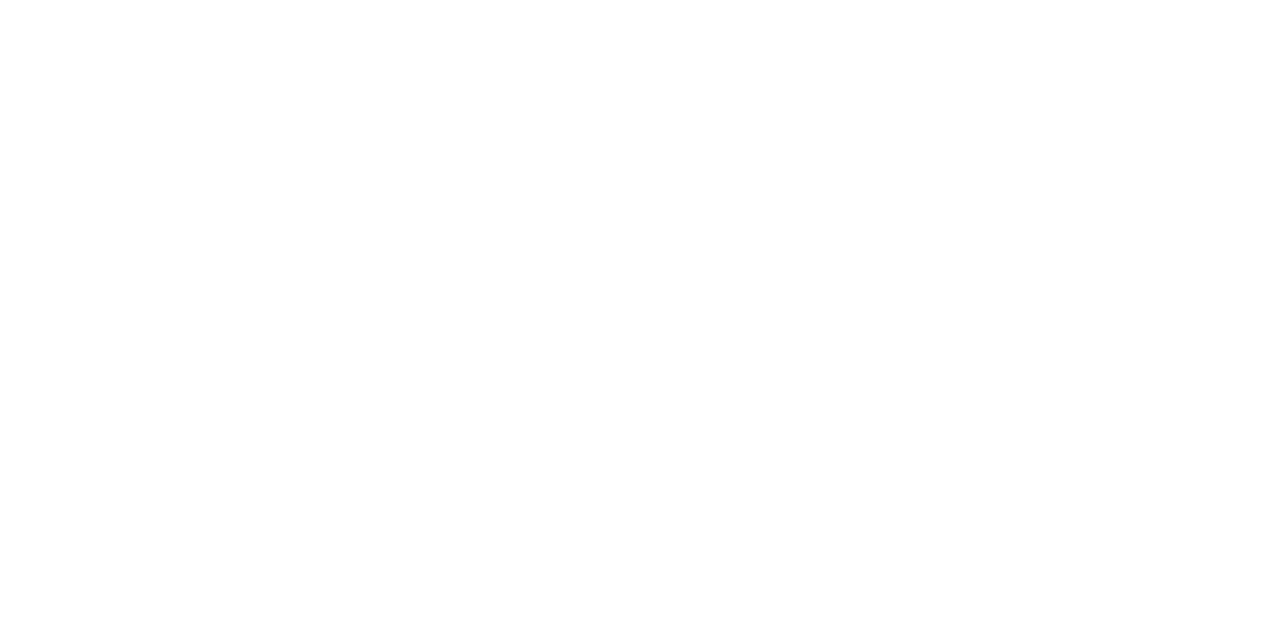
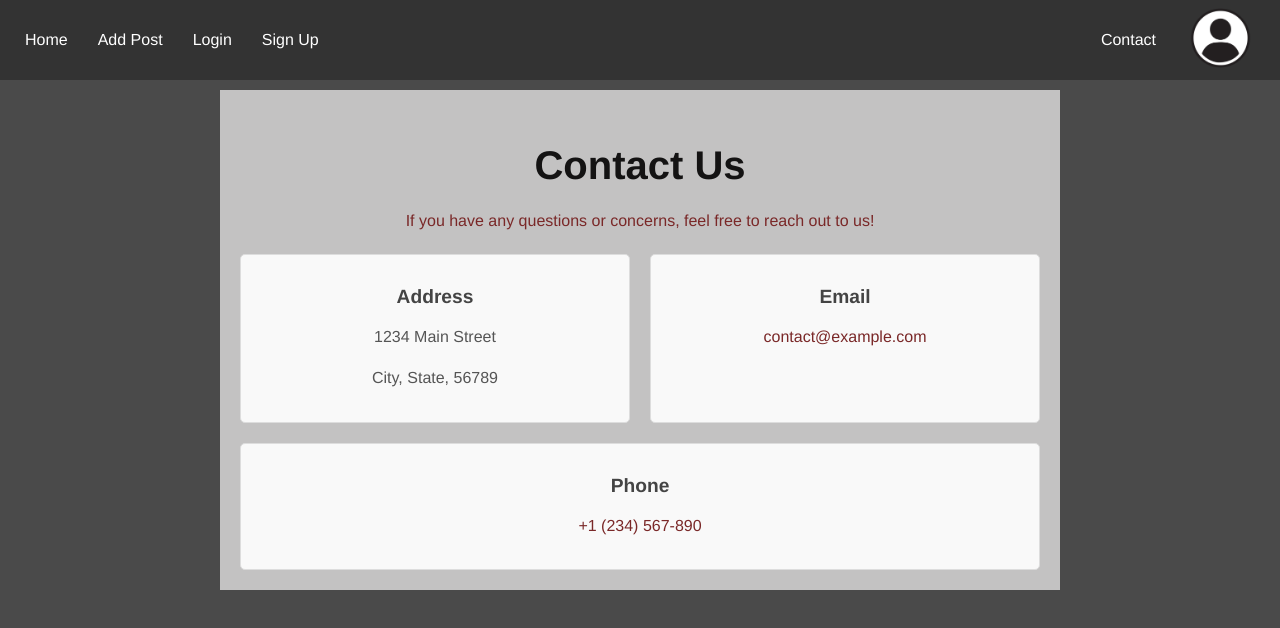
Before and after one commit to Voronkov2004/WebDev_Team_AR, a Vue app: page /#/contact in a window 1280 px wide. Before the commit this address had no page. Shown: the top 628 px of the page. Built offline with nearby package versions, Linux system fonts and the light colour scheme.

Commit message:
Added server logic to implement logging in and signing up; added sign up page; added logic to connect to the database

```diff
--- /dev/null
+++ b/src/components/ContactComp.vue
@@ -0,0 +1,88 @@
+<template>
+    <section class="contact-us">
+      <h1>Contact Us</h1>
+      <p>If you have any questions or concerns, feel free to reach out to us!</p>
+      <div class="contact-info">
+        <div class="info-item">
+          <h2>Address</h2>
+          <p>1234 Main Street</p>
+          <p>City, State, 56789</p>
+        </div>
+        <div class="info-item">
+          <h2>Email</h2>
+          <p><a href="mailto:contact@example.com">contact@example.com</a></p>
+        </div>
+        <div class="info-item">
+          <h2>Phone</h2>
+          <p><a href="tel:+1234567890">+1 (234) 567-890</a></p>
+        </div>
+      </div>
+    </section>
+  </template>
+
+  <script>
+  export default {
+    name: "ContactComponent",
+  };
+  </script>
+
+  <style scoped>
+
+  .contact-us {
+    max-width: 800px;
+    margin: 90px auto;
+
+    text-align: center;
+    padding: 20px;
+
+    background-color: #c3c2c2;
+  }
+
+  .contact-us h1 {
+    font-size: 2.5rem;
+    color: #141313;
+    margin-bottom: 20px;
+  }
+
+  .contact-us p {
+    font-size: 1rem;
+    color: #7a2828;
+    line-height: 1.6;
+  }
+
+  .contact-info {
+    display: flex;
+    flex-wrap: wrap;
+    justify-content: space-between;
+    gap: 20px;
+    margin-top: 20px;
+  }
+
+  .info-item {
+    flex: 1 1 calc(33.333% - 20px);
+    border: 1px solid #ddd;
+    padding: 15px;
+    border-radius: 5px;
+    background-color: #f9f9f9;
+  }
+
+  .info-item h2 {
+    font-size: 1.2rem;
+    color: #444;
+    margin-bottom: 10px;
+  }
+
+  .info-item p {
+    font-size: 1rem;
+    color: #555;
+  }
+
+  .info-item a {
+    text-decoration: none;
+    color: #7a2828;
+  }
+
+  .info-item a:hover {
+    text-decoration: underline;
+  }
+  </style>
--- a/src/components/Header.vue
+++ b/src/components/Header.vue
@@ -8,6 +8,7 @@
         <li><router-link to="/signup">Sign Up</router-link></li>
       </div>
       <div class="right-side">
+        <li><router-link to="/contact">Contact</router-link></li>
         <Dropdown></Dropdown>
       </div>
     </ul>
@@ -83,4 +84,8 @@ li > a {
 li > a:hover {
   color: white;
 }
+.right-side{
+  display: flex;
+  align-items: center;
+}
 </style>
--- a/src/router/index.js
+++ b/src/router/index.js
@@ -3,6 +3,7 @@ import Blogpost from "@/views/Blogpost.vue";
 import AddPost from "@/views/AddPost.vue";
 import Login from "@/views/Login.vue";
 import SignUp from "@/views/SignUp.vue";
+import Contact from "@/views/Contact.vue";
 
 
 
@@ -23,6 +24,7 @@ const routes = [
     path: "/addpost",
     name: "addpost",
     component: AddPost,
+    meta: { requiresAuth: true },
   },
   {
     path: "/login",
@@ -33,6 +35,11 @@ const routes = [
     path: "/signup",
     name: "signup",
     component: SignUp,
+  },
+  {
+    path: "/contact",
+    name: "contact",
+    component: Contact,
   }
 ];
 
--- /dev/null
+++ b/src/views/Contact.vue
@@ -0,0 +1,32 @@
+<template>
+    <div class="contact-page">
+      <Header></Header>
+      <ContactComponent></ContactComponent>
+    </div>
+  </template>
+
+  <script>
+  import Header from "@/components/Header.vue";
+  import Footer from "@/components/Footer.vue";
+  import ContactComponent from "@/components/ContactComp.vue";
+
+  export default {
+    name: "Contact",
+    components: {
+      Header,
+      Footer,
+      ContactComponent,
+    },
+  };
+  </script>
+
+  <style scoped>
+  .contact-page {
+    overflow: hidden;
+    height: 100vh; /* Ensure it takes up the full viewport height */
+
+  }
+  .contact-page{
+    background-color: #4a4a4a;
+  }
+  </style>
```
Also changed, not shown: 1 other file (tests, documents, lock files or other folders).
